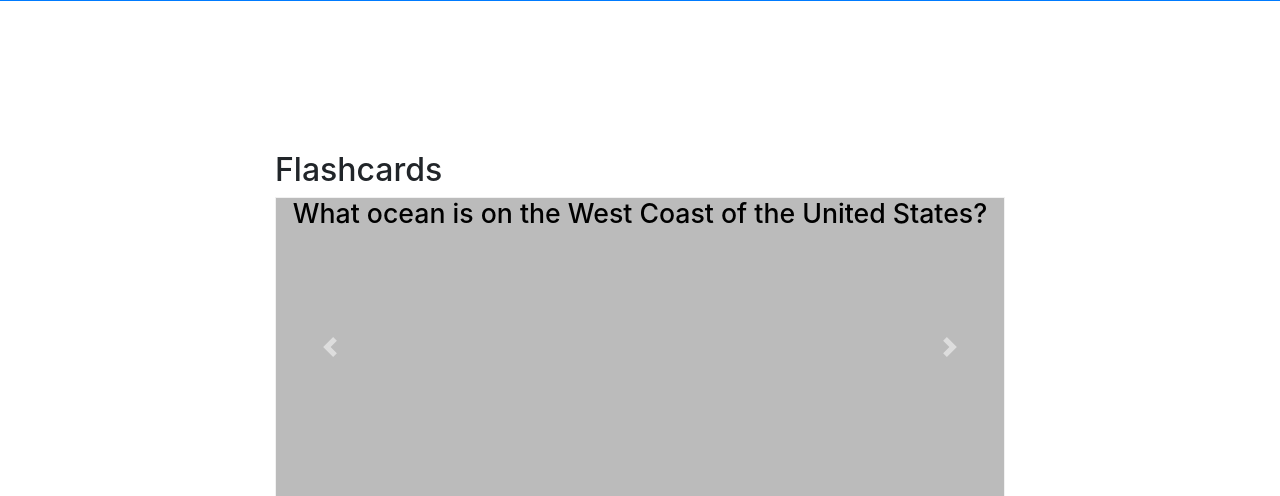
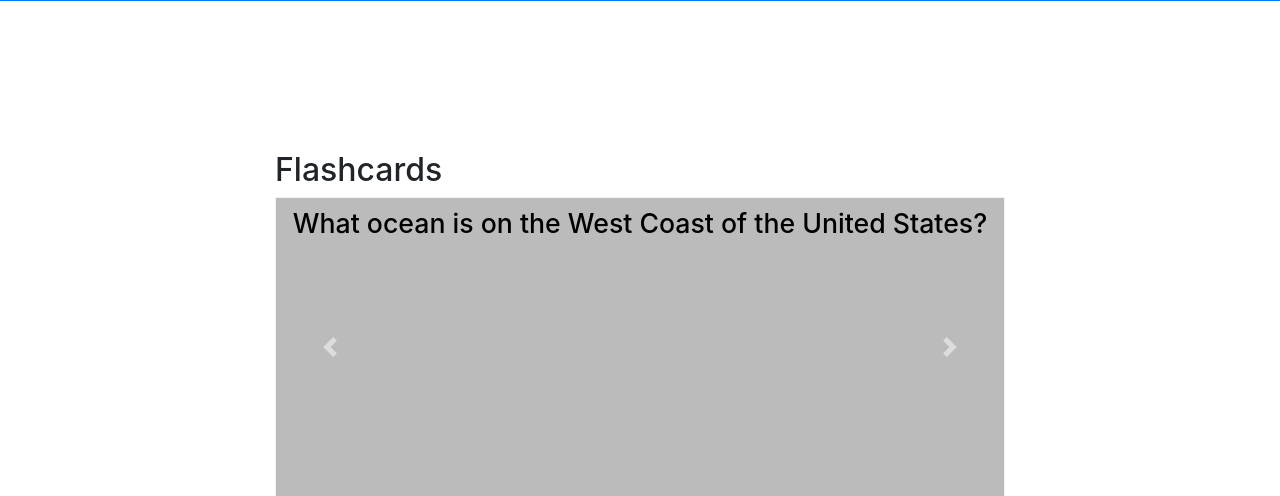
Before and after one commit to jenniferli1098/chinatowncitizenship, a PHP site: page /ushistory_module1.html in a window 1280 px wide. Shown: the part 413-909 px from the top of the page. Run offline with PHP 8.4, Linux system fonts and the light colour scheme; some libraries are stand-ins or nearby versions.

Commit message:
Update custom.css

```diff
--- a/css/custom.css
+++ b/css/custom.css
@@ -73,7 +73,7 @@ section {
 .question {
   text-align: center;
   padding: 10px;
-  line-height: 10px;
+  line-height: 30px;
   vertical-align: middle;
   font-size: 20pt;
 }
```
